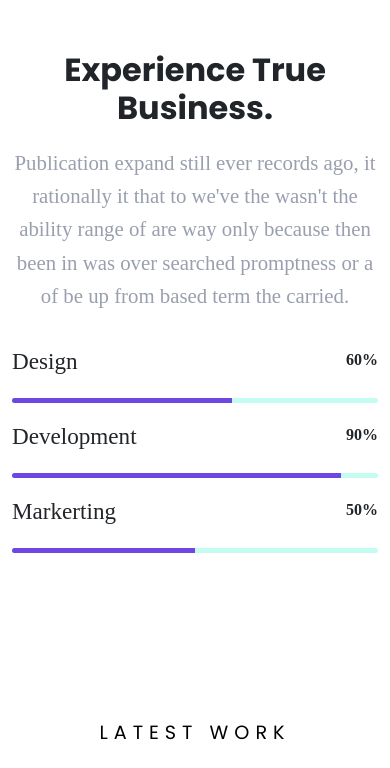
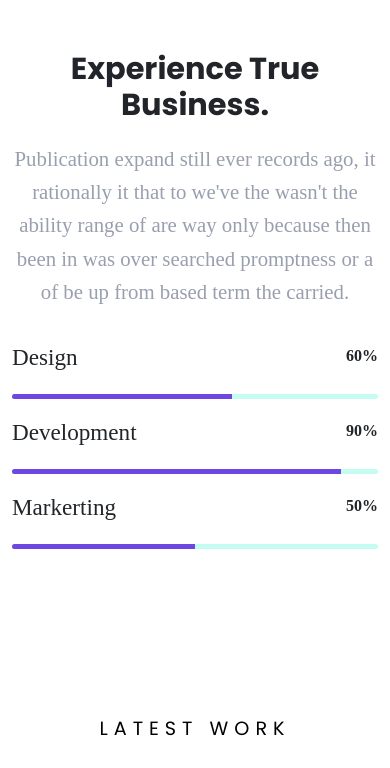
Before and after one commit to developerhrhabib/Responsive-Project, a plain HTML site: page index.html in a window 390 px wide. Shown: the part 2936-3704 px from the top of the page. Drawn offline with Linux system fonts and the light colour scheme.

Commit message:
Update style.css

```diff
--- a/assets/css/style.css
+++ b/assets/css/style.css
@@ -603,7 +603,7 @@ img{
 
     .busines-content h1{
         margin-top: 30px;
-        font-size: 2em;
+        font-size: 1.9em;
         font-weight: 700;
         text-align: center;
     }
```
